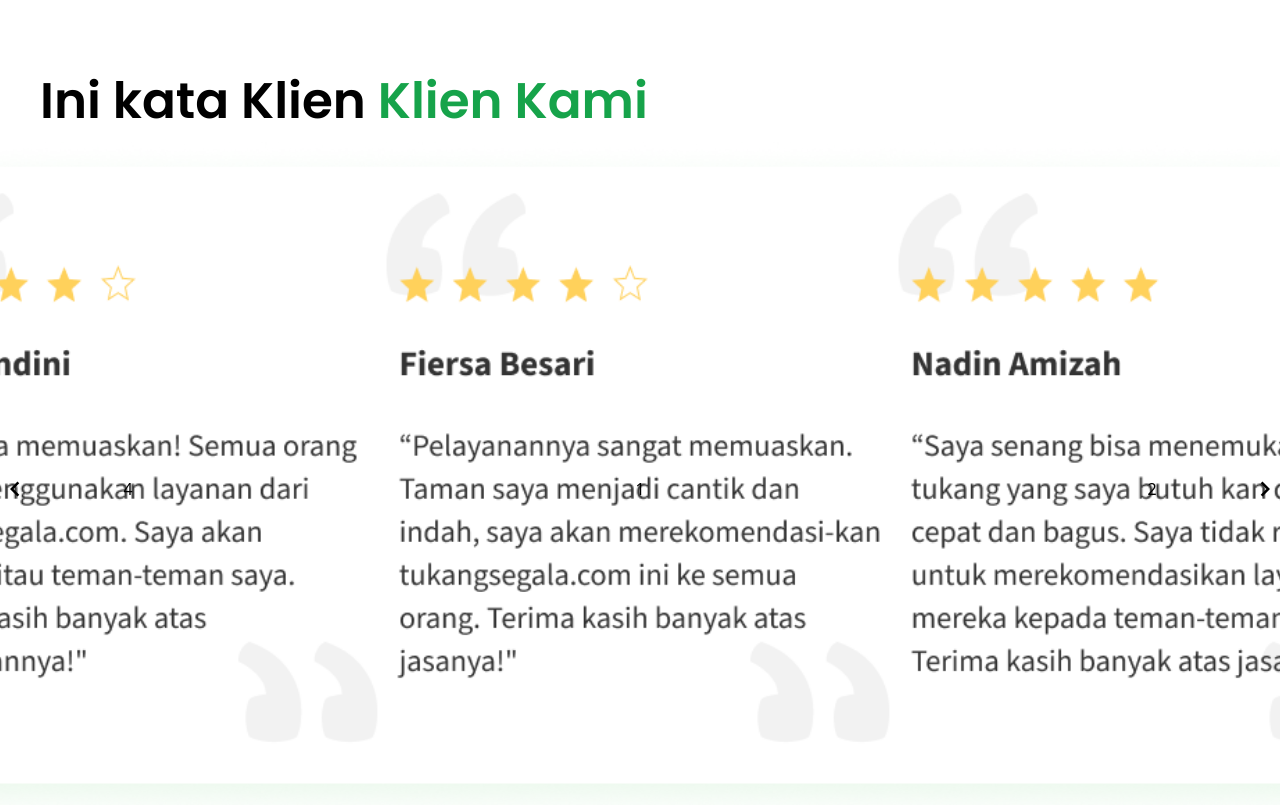
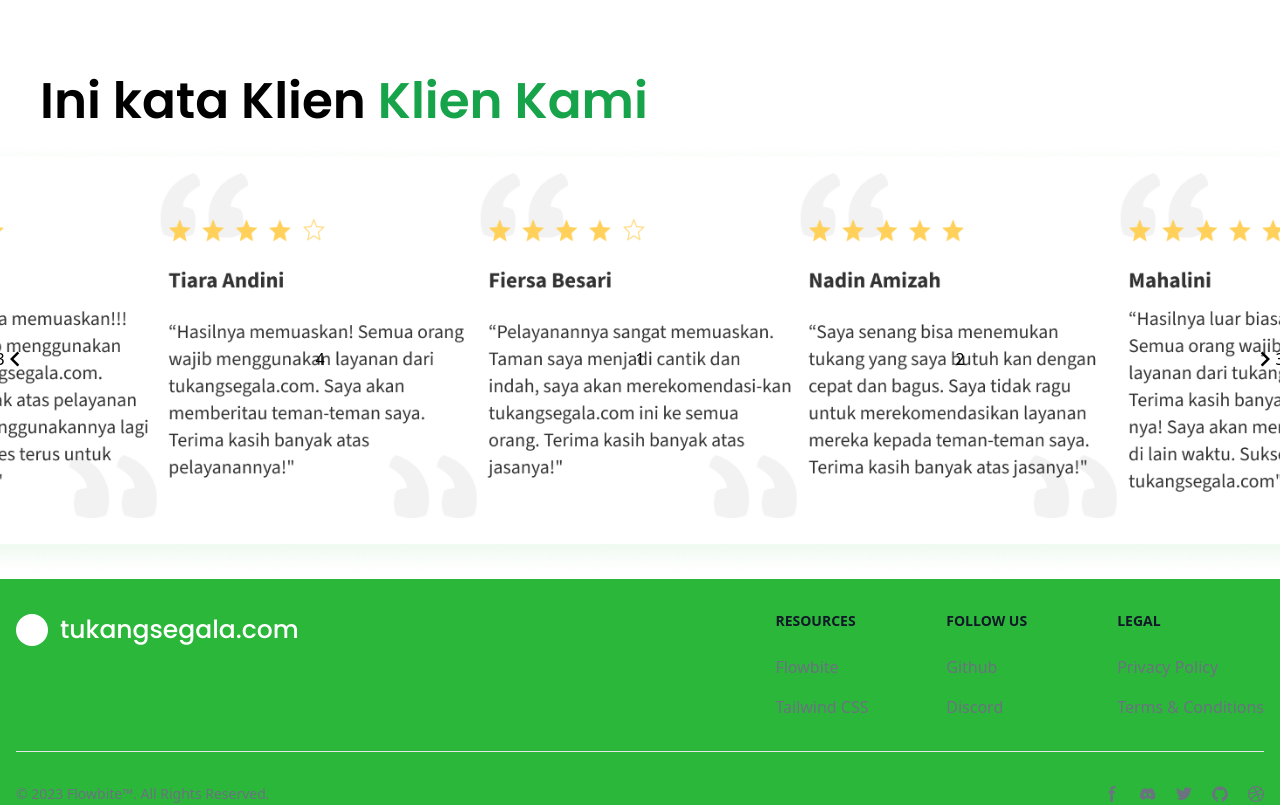
Before and after one commit to YutsuriHisekawa/tukangsegala, a Vue app: page / in a window 1280 px wide. Shown: the part 3600-4405 px from the top of the page. Built offline with nearby package versions, Linux system fonts and the light colour scheme.

Commit message:
Tukang Segala

```diff
--- a/src/components/gal-carousel.vue
+++ b/src/components/gal-carousel.vue
@@ -1,6 +1,6 @@
 <template>
   <Carousel
-    :items-to-show="2.5"
+    :items-to-show="itemsToShow"
     :wrap-around="true">
     <Slide
       v-for="(img, index) in images"
@@ -10,21 +10,24 @@
           :src="img"
           alt="Slide Image"
           class="w-full object-cover"
-          :style="{ height: '700px' }" />
+          :style="{ height: '440px' }" />
         <div class="absolute top-0 left-0 w-full h-full flex items-center justify-center">
           {{ index + 1 }}
         </div>
       </div>
     </Slide>
 
-    <template #addons>
+    <!-- Hide navigation on medium screens and above -->
+    <template
+      #addons
+      class="md:hidden">
       <Navigation />
     </template>
   </Carousel>
 </template>
 
 <script>
-import { defineComponent } from 'vue';
+import { defineComponent, ref, onMounted } from 'vue';
 import { Carousel, Navigation, Slide } from 'vue3-carousel';
 
 import 'vue3-carousel/dist/carousel.css';
@@ -36,8 +39,18 @@ export default defineComponent({
     Slide,
     Navigation,
   },
-  data() {
+  setup() {
+    const itemsToShow = ref(4); // default for large screens
+
+    onMounted(() => {
+      // Adjust number of items based on window width
+      if (window.innerWidth < 640) itemsToShow.value = 1; // sm
+      else if (window.innerWidth < 768) itemsToShow.value = 2; // md
+      else if (window.innerWidth < 1024) itemsToShow.value = 3; // lg
+    });
+
     return {
+      itemsToShow,
       images: ['/testi/1.png', '/testi/2.png', '/testi/3.png', '/testi/4.png'],
     };
   },
```
